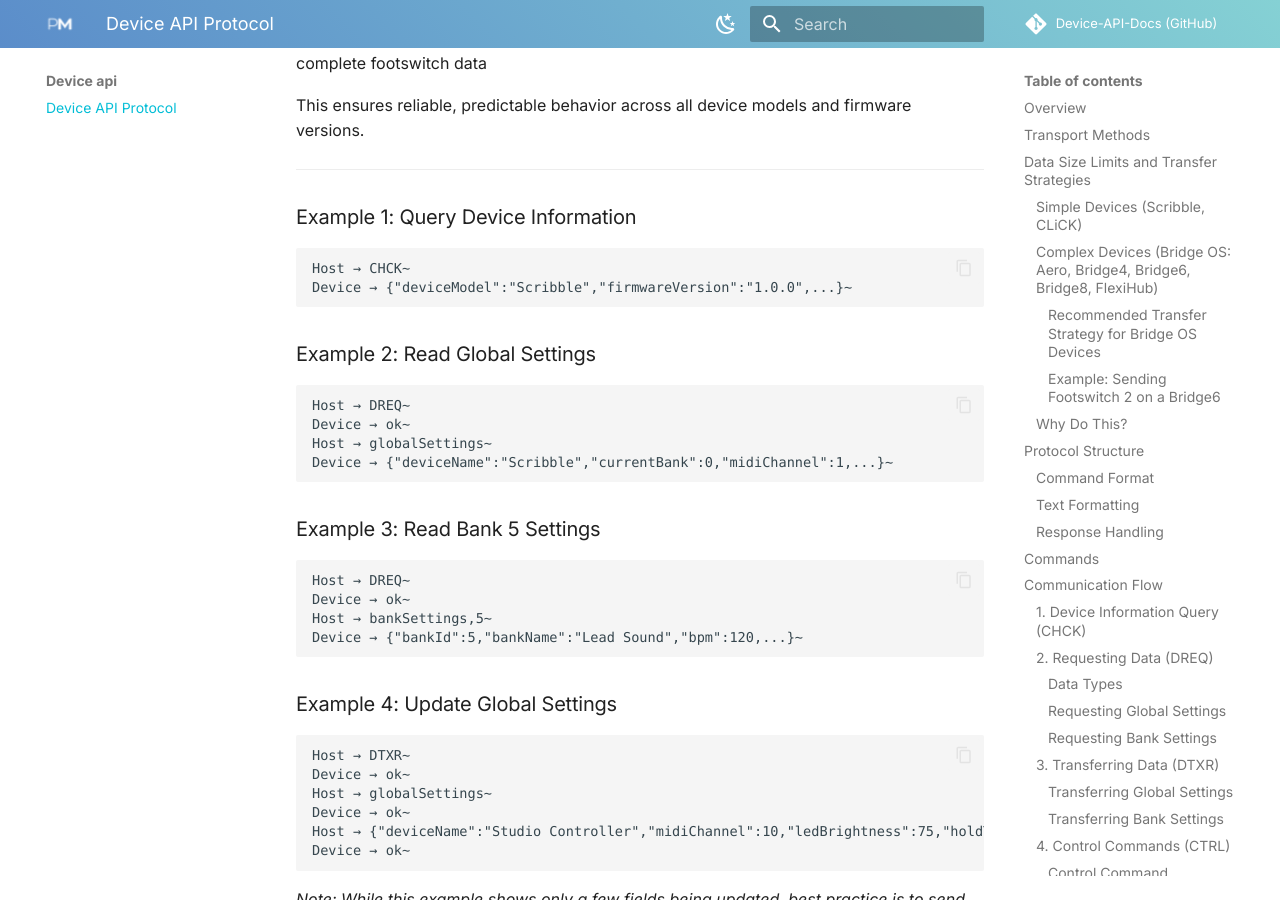
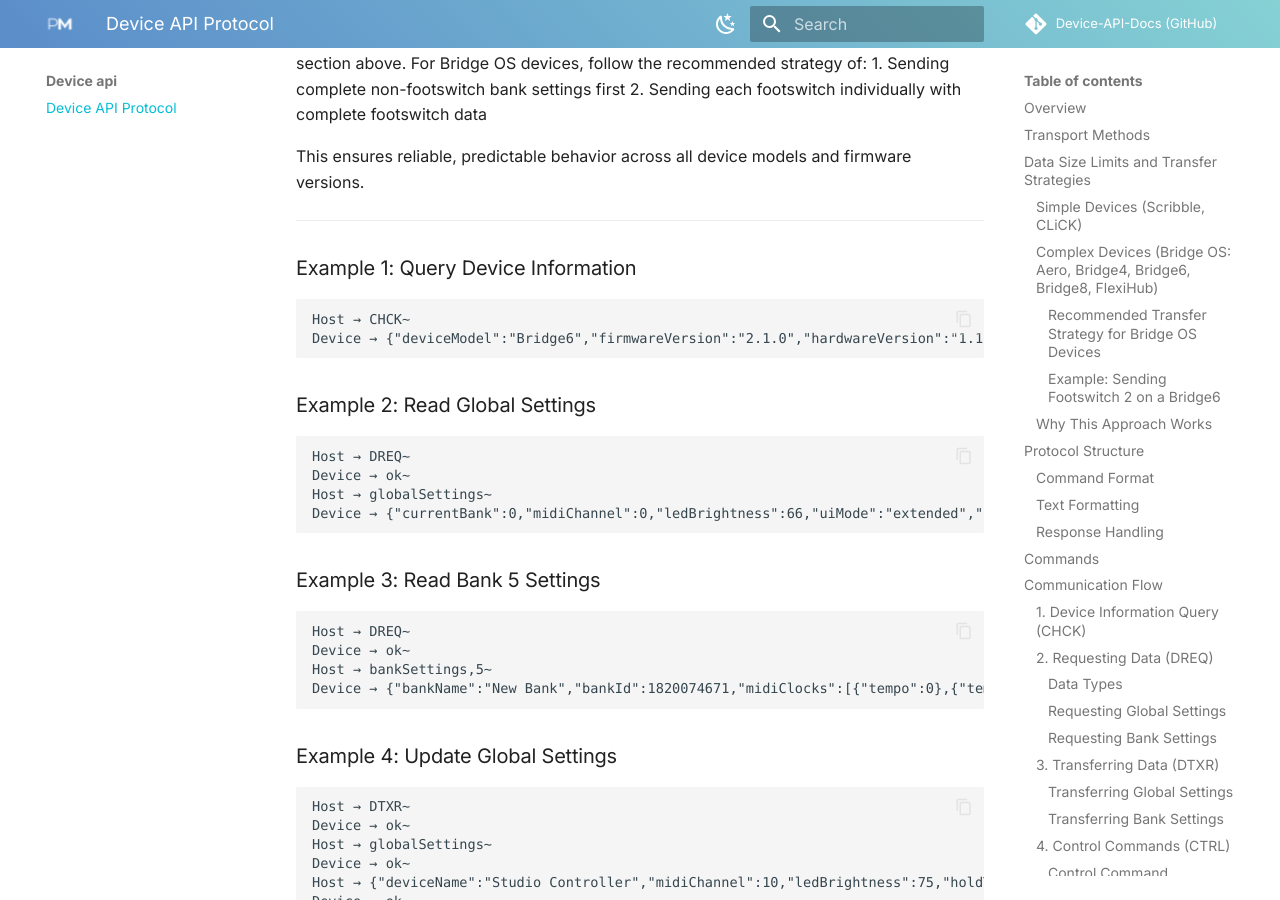
Before and after one commit to Pirate-MIDI/Device-API-Docs, an MkDocs documentation site: the page built from docs/device-api/index.md, in a window 1280 px wide and 900 px high, scrolled down 10375 px. Built offline with MkDocs 1.6.1 and Material for MkDocs 9.7.7, drawn with Linux system fonts in a browser that asks for light colours; some web fonts are replaced; comment, search, counter and statistics services are not loaded; some of the changed text lies outside the part shown.

Commit message:
Update index.md
Updated some example packets and removed invalid scribble.md reference

````diff
--- a/docs/device-api/index.md
+++ b/docs/device-api/index.md
@@ -93,7 +93,7 @@
 
 The device will parse this, recognize it's updating footswitch index 2, and merge it with the existing bank configuration while ignoring the empty objects at indices 0 and 1.
 
-### Why Do This?
+### Why This Approach Works
 
 The device's JSON parser can handle **partial configurations** by merging incoming data with existing settings. When you send only a `footswitches` array with sparse entries, the device:
 
@@ -413,7 +413,7 @@
 
 ```
 Host → CHCK~
-Device → {"deviceModel":"Scribble","firmwareVersion":"1.0.0",...}~
+Device → {"deviceModel":"Bridge6","firmwareVersion":"2.1.0","hardwareVersion":"1.1.3","deviceName":"Bridge 6","uId":5,"profileId":0}~
 ```
 
 ### Example 2: Read Global Settings
@@ -422,7 +422,7 @@
 Host → DREQ~
 Device → ok~
 Host → globalSettings~
-Device → {"deviceName":"Scribble","currentBank":0,"midiChannel":1,...}~
+Device → {"currentBank":0,"midiChannel":0,"ledBrightness":66,"uiMode":"extended","holdTime":1000,"deviceName":"Bridge 6","profileId":0,...}~
 ```
 
 ### Example 3: Read Bank 5 Settings
@@ -431,7 +431,7 @@
 Host → DREQ~
 Device → ok~
 Host → bankSettings,5~
-Device → {"bankId":5,"bankName":"Lead Sound","bpm":120,...}~
+Device → {"bankName":"New Bank","bankId":1820074671,"midiClocks":[{"tempo":0},{"tempo":0}],"bankMessages":{"numMessages":0,"messages":[]},...}~
 ```
 
 ### Example 4: Update Global Settings
@@ -591,7 +591,7 @@
 
 For detailed information about specific devices, including complete JSON schemas and configuration options, see:
 
-- [Scribble](devices/scribble.md)
+- todo
 - (Additional devices will be listed here)
 
 ## Troubleshooting
````
Also changed, not shown: other parts of docs/device-api/index.md (+2 -2 lines).
